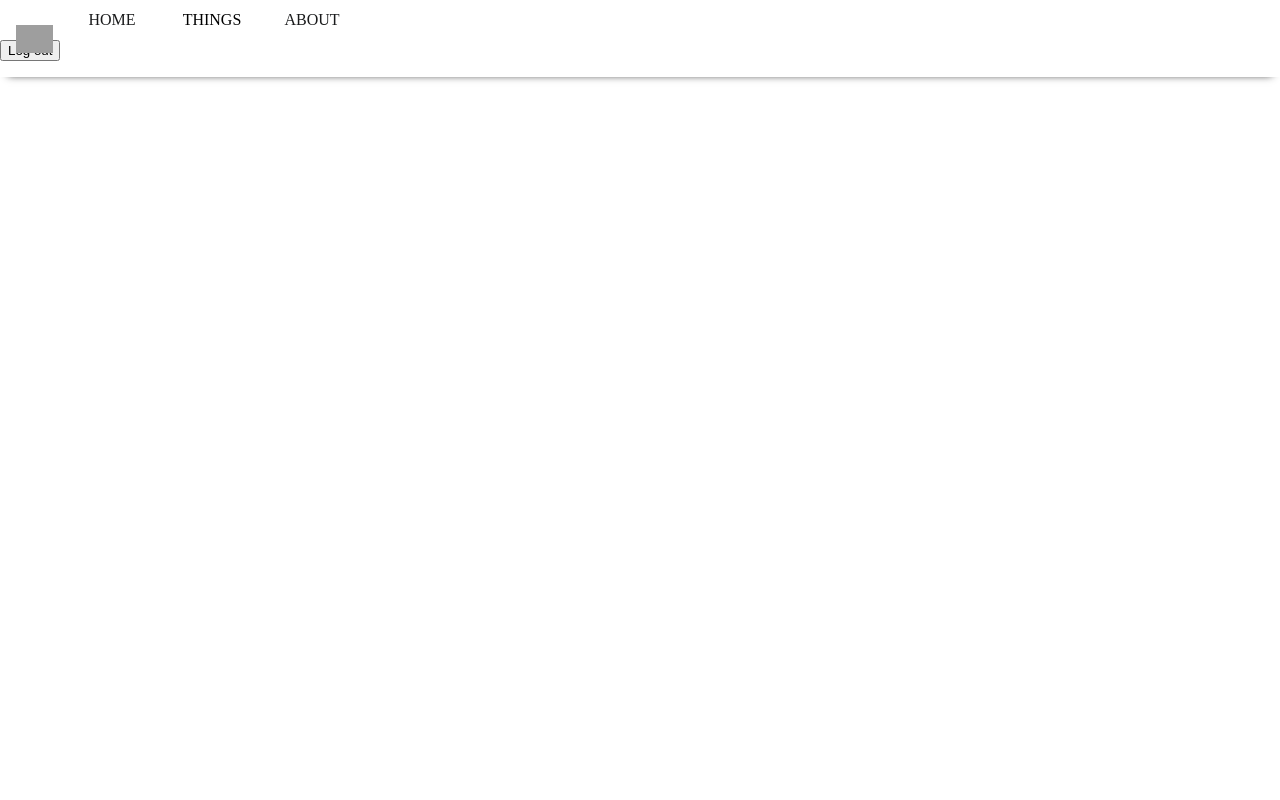
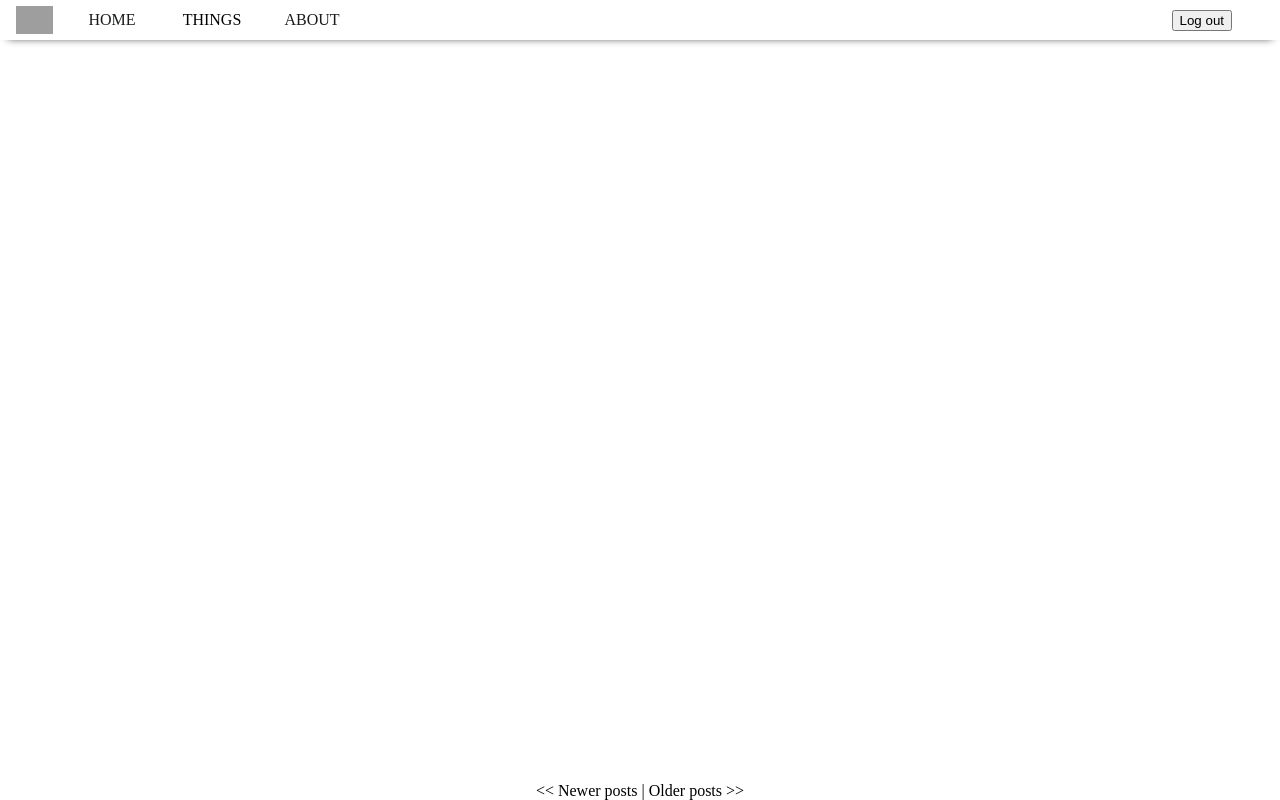
Before and after one commit to iyor/iyor.io, a Flask app: page / in a window 1280 px wide. Run offline with Flask 2, Linux system fonts and the light colour scheme; the visitor is signed in with stand-in values (Sample User, id 1); data that the repository does not hold is empty; some web fonts are replaced; grey boxes are pictures that could not be loaded.

Commit message:
Style footer

```diff
--- a/app/static/style/base.css
+++ b/app/static/style/base.css
@@ -1,4 +1,16 @@
+html {
+    height: 100%;
+    box-sizing: border-box;
+}
+
+*, *:before, *:after {
+    box-sizing: inherit;
+}
+
 body {
+    position: relative;
+    min-height: 100%;
+    padding-bottom: 6rem;
     font-size: 100%;
     font-family: open-sans;
     font-color: #1A1B1C;
@@ -80,7 +92,7 @@
 }
 
 #content {
-    margin-top: 3em;
+    padding-top: 3em;
 }
 
 .post {
@@ -101,6 +113,22 @@
     font-family: open-sans-bold;
 }
 
+#logout {
+    position: fixed;
+    margin: 0;
+    padding: 0;
+    right: 3em;
+    top: 0.6em;
+}
+
+#footer {
+    text-align: center;
+    position: absolute;
+    right: 0;
+    bottom: 0;
+    left: 0;
+}
+
 @font-face {
     font-family: open-sans;
     src: url(../assets/OpenSans-Regular.ttf);
--- a/app/templates/index.html
+++ b/app/templates/index.html
@@ -13,6 +13,7 @@
       </p>
     </div>
   {% endfor %}
+  <div id="footer">
     {% if posts.has_prev %}
       <a href="{{ url_for('index', page=posts.prev_num) }}">
         &lt;&lt; Newer posts
@@ -27,4 +28,5 @@
     {% else %}
       Older posts &gt;&gt;
     {% endif %}
+  </div>
 {% endblock %}
--- a/app/templates/iyor_base.html
+++ b/app/templates/iyor_base.html
@@ -19,7 +19,7 @@
       </div>
       <div id="about" class="nav-item"><a href="/about">ABOUT</a></div>
       {% if session['logged_in'] %}
-        <form action="{{ url_for('logout') }}" method="post">
+        <form id="logout" action="{{ url_for('logout') }}" method="post">
           <button type="submit">Log out</button>
         </form>
       {% endif %}
```
Lines whose indentation alone changed are shown as unchanged.
